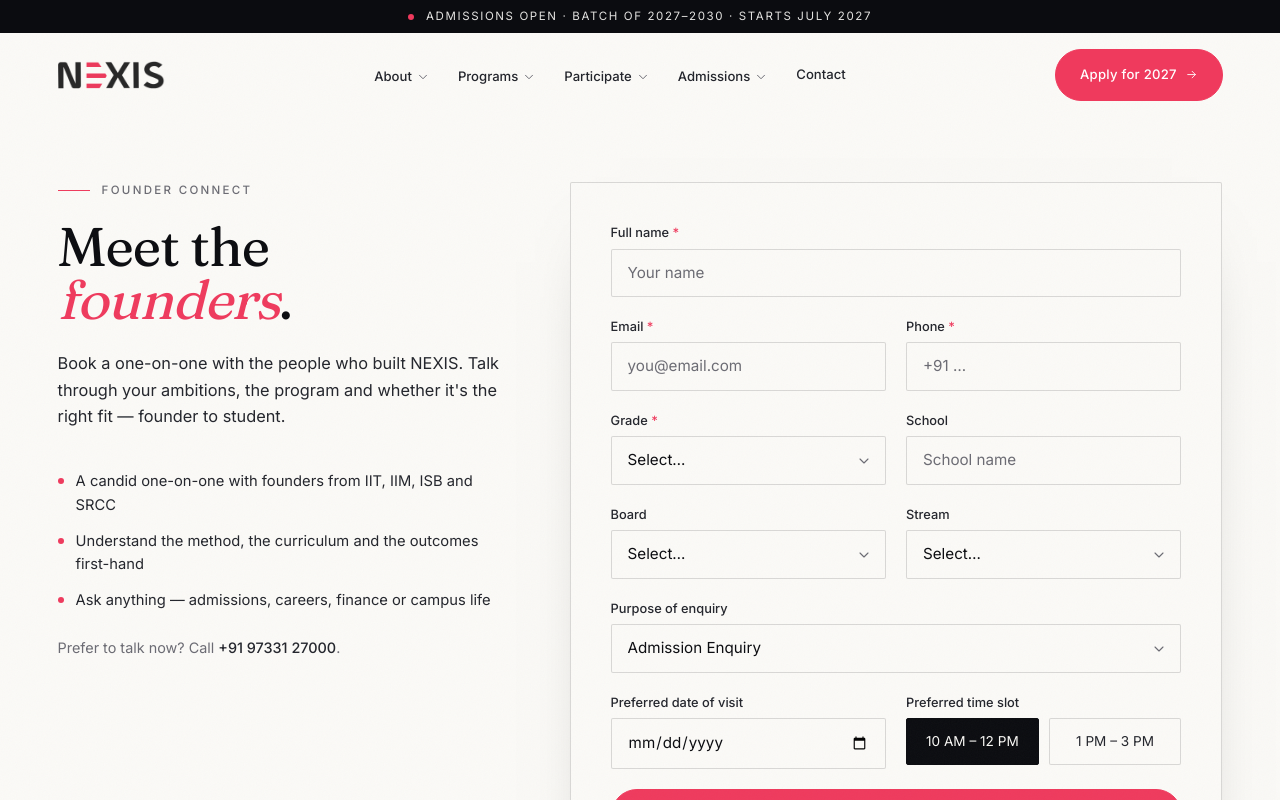
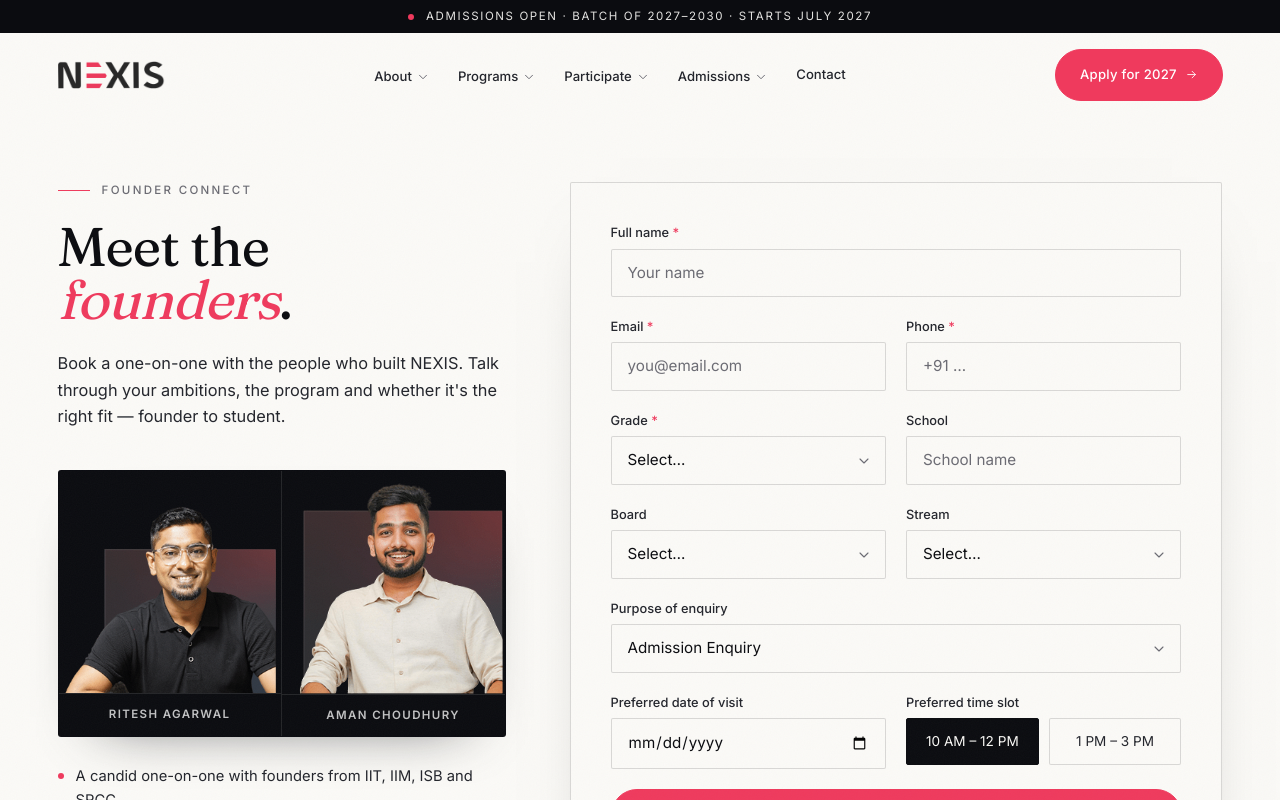
Before and after one commit to goappycodes/nexis-2027, a Next.js app: page /ug/book-founder-connect in a window 1280 px wide. Shown: the top 800 px of the page. Built offline with nearby package versions, Linux system fonts and the light colour scheme.

Commit message:
Introduce founders on connect page

```diff
--- a/app/ug/book-founder-connect/page.tsx
+++ b/app/ug/book-founder-connect/page.tsx
@@ -1,9 +1,10 @@
 import type { Metadata } from "next";
+import Image from "next/image";
 import SiteNav from "@/components/SiteNav";
 import SiteFooter from "@/components/SiteFooter";
 import FormLayout from "@/components/FormLayout";
 import EnquiryForm from "@/components/EnquiryForm";
-import { SITE_NAV, CONTACT } from "@/lib/content";
+import { SITE_NAV, CONTACT, FOUNDERS } from "@/lib/content";
 
 export const metadata: Metadata = {
   title: "Book a Founder Connect | NEXIS School of Business",
@@ -31,7 +32,28 @@
         }
         lede="Book a one-on-one with the people who built NEXIS. Talk through your ambitions, the program and whether it's the right fit — founder to student."
         aside={
-          <div className="space-y-6">
+          <div className="space-y-7">
+            <div className="grid grid-cols-2 overflow-hidden rounded-[3px] border border-line bg-ink shadow-[0_24px_60px_-44px_rgba(11,12,16,0.8)]">
+              {FOUNDERS.map((founder, index) => (
+                <figure
+                  key={founder.name}
+                  className={index === 0 ? "border-r border-white/10" : undefined}
+                >
+                  <div className="relative aspect-square overflow-hidden">
+                    <Image
+                      src={founder.img}
+                      alt={founder.name}
+                      fill
+                      sizes="(max-width: 1023px) 50vw, 19vw"
+                      className="object-contain"
+                    />
+                  </div>
+                  <figcaption className="border-t border-white/10 px-3 py-3 text-center text-[0.72rem] font-semibold uppercase tracking-[0.12em] text-white/75">
+                    {founder.name}
+                  </figcaption>
+                </figure>
+              ))}
+            </div>
             <ul className="space-y-3">
               {POINTS.map((p) => (
                 <li key={p} className="flex gap-3 text-[0.92rem] leading-relaxed text-ink-2">
```
Also changed, not shown: .codex/nexis-ux-audit.md.
